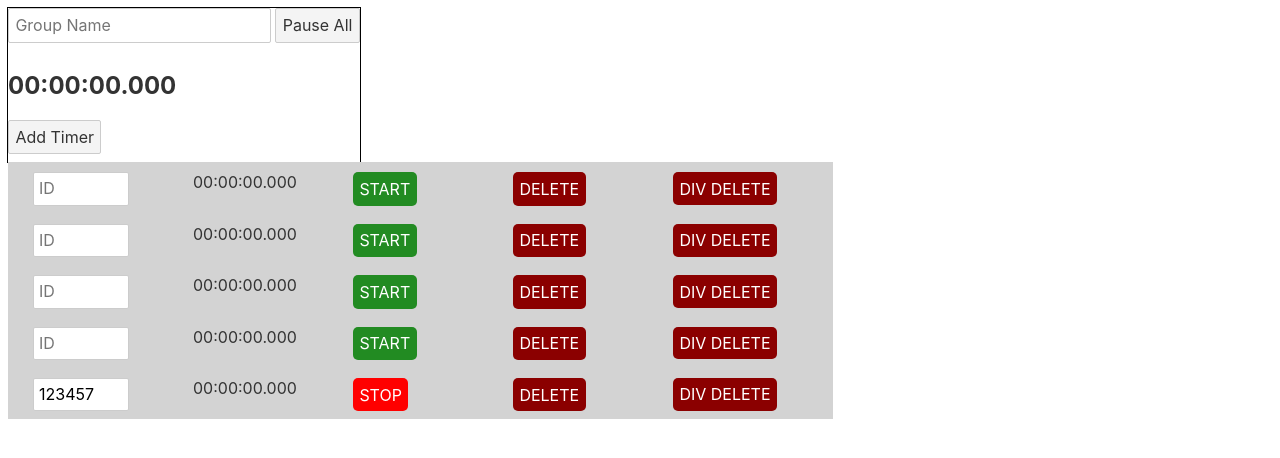
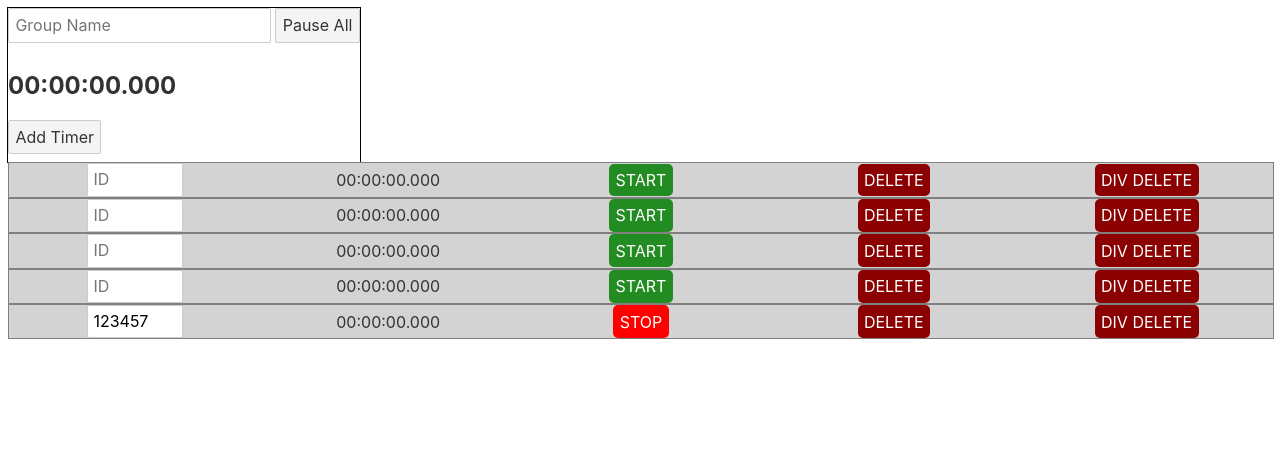
Before and after one commit to f0nkey/time-split-tool, a Svelte app in the folder src/: page / in a window 1280 px wide. Shown: the top 458 px of the page. Built offline with nearby package versions, Linux system fonts and the light colour scheme.

Commit message:
Align SubTimer fields

```diff
--- a/src/src/SubTimer.svelte
+++ b/src/src/SubTimer.svelte
@@ -53,23 +53,30 @@
     .container {
         position: relative;
         display: grid;
+        align-items: center;
+        justify-items: center;
         grid-template-columns: 1fr 1fr 1fr 1fr 1fr;
         background-color: lightgray;
-        width: 800px;
         justify-content: center;
-        padding-top: 10px;
-        padding-left: 25px;
+        border: 1px solid grey;
+        width: 100%;
+    }
+    span {
+        margin: auto;
     }
     button {
+        margin: auto;
         color: #fff;
         border: none;
         border-radius: 5px;
         width: fit-content;
     }
     input {
+        margin: auto;
         padding-top: 5px;
         padding-left: 5px;
         width: 6em;
+
     }
     #start {
         background-color: forestgreen;
```
Also changed, not shown: src/src/TimerGroup.svelte (indentation only).
